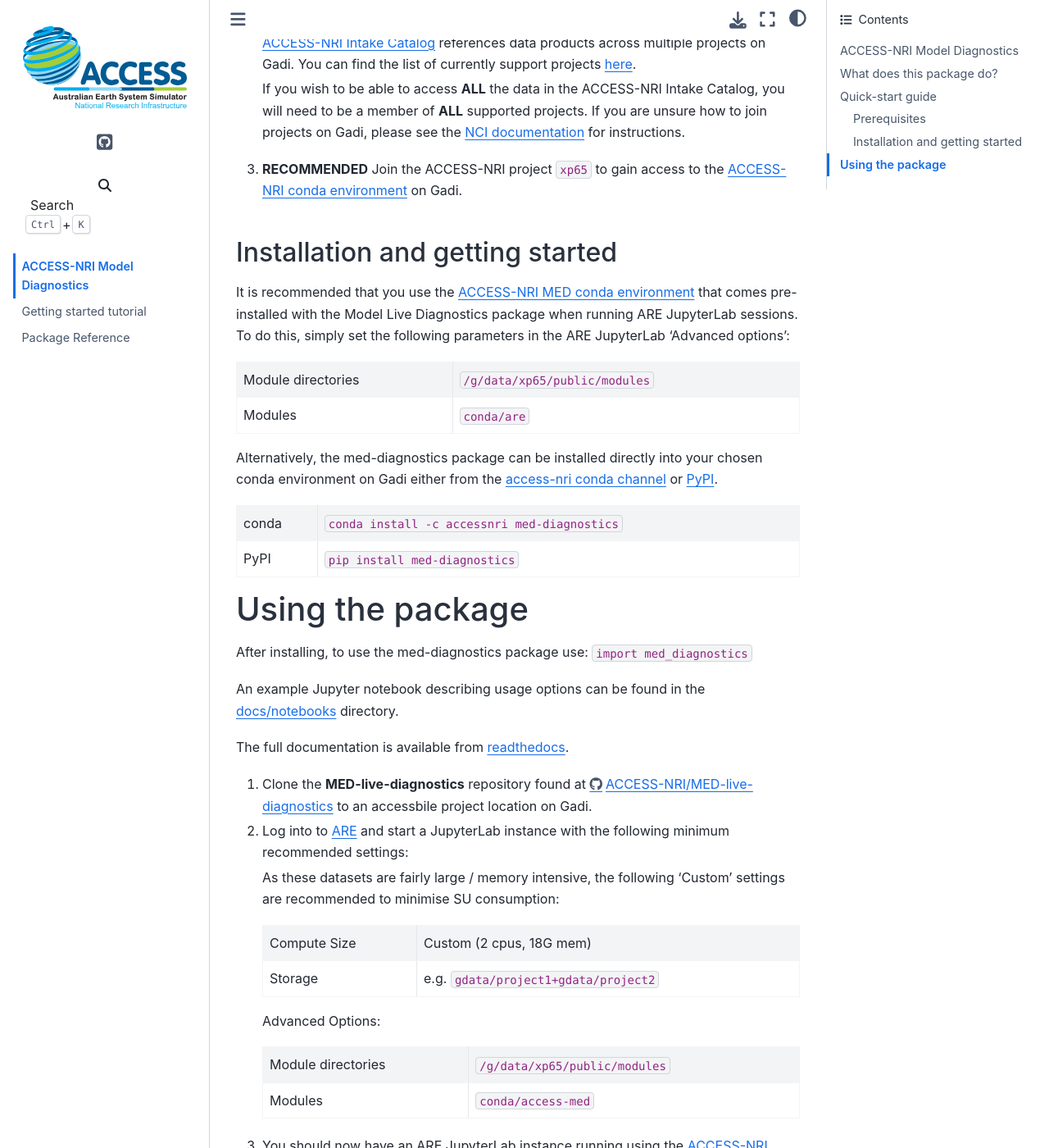
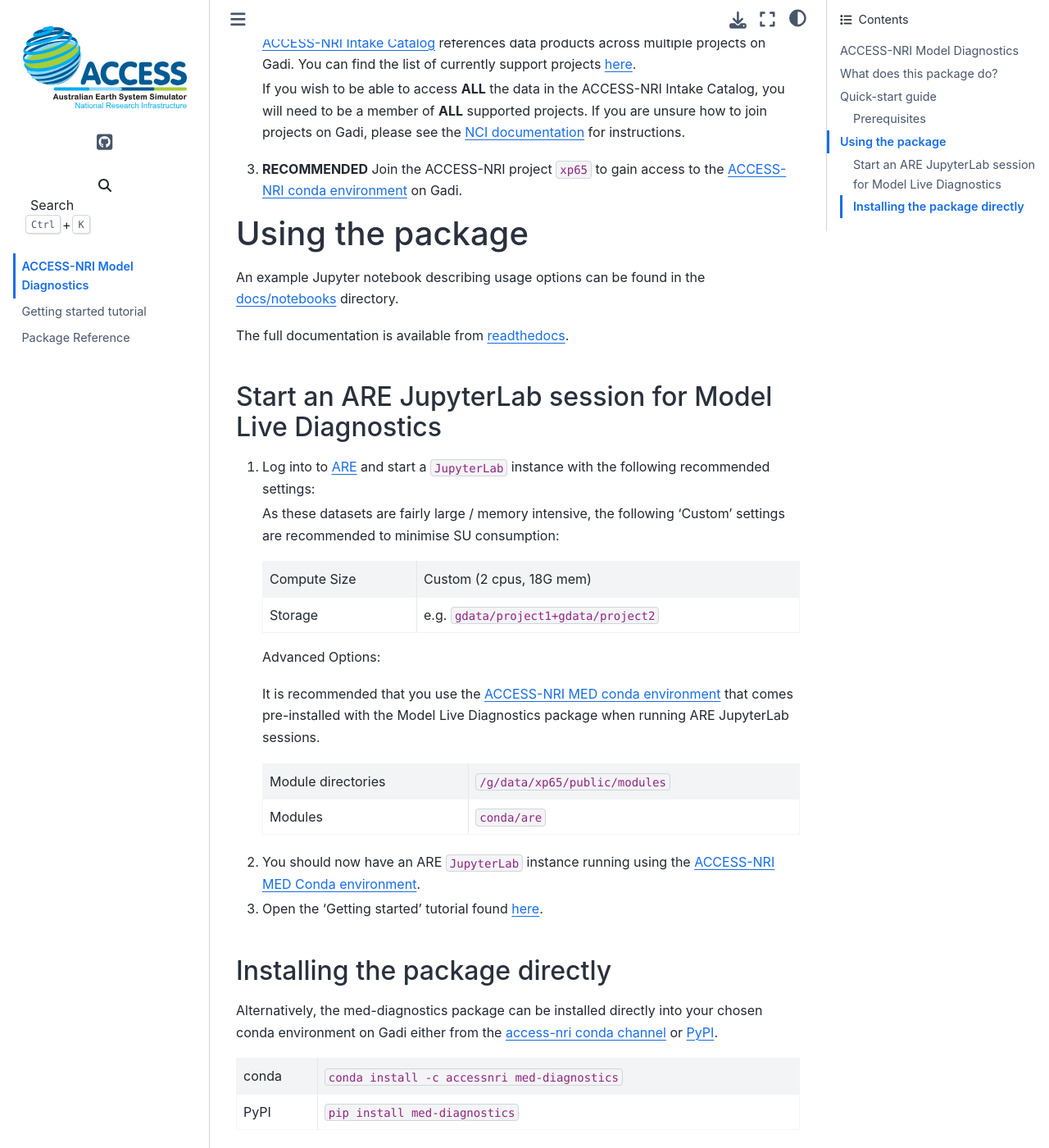
Before and after one commit to ACCESS-NRI/MED-live-diagnostics, a Sphinx documentation site: the page built from docs/index.rst, in a window 1280 px wide and 1400 px high, scrolled down 1323 px. Shown: the whole window at 82% size. Built offline with Sphinx 7.4.7 and the Sphinx Book theme 1.1.4, drawn with Linux system fonts in a browser that asks for light colours; some of the changed text lies outside the part shown.

Commit message:
Update index.rst

```diff
--- a/docs/index.rst
+++ b/docs/index.rst
@@ -57,40 +57,17 @@
 #. **RECOMMENDED** Join the ACCESS-NRI project ``xp65`` to gain access to the `ACCESS-NRI conda environment <https://github.com/ACCESS-NRI/MED-condaenv>`_ on Gadi.
 
 
-Installation and getting started
-^^^^^^^^^^^^^
-It is recommended that you use the `ACCESS-NRI MED conda environment <https://github.com/ACCESS-NRI/MED-condaenv>`_ that comes pre-installed with the Model Live Diagnostics package
-when running ARE JupyterLab sessions. To do this, simply set the following parameters in the ARE JupyterLab 'Advanced options':
-
-+-------------------------+----------------------------------+
-| Module directories      | ``/g/data/xp65/public/modules``  |
-+-------------------------+----------------------------------+
-| Modules                 | ``conda/are``                    |
-+-------------------------+----------------------------------+
-
-Alternatively, the med-diagnostics package can be installed directly into your chosen conda environment on Gadi either from the
-`access-nri conda channel <https://anaconda.org/accessnri/med-diagnostics>`_ or `PyPI <https://pypi.org/project/med-diagnostics/>`_.
-
-+---------------+-------------------------------------------------+
-| conda         | ``conda install -c accessnri med-diagnostics``  |
-+---------------+-------------------------------------------------+
-| PyPI          | ``pip install med-diagnostics``                 |
-+---------------+-------------------------------------------------+
-
 Using the package
 =========================
-After installing, to use the med-diagnostics package use: ``import med_diagnostics``
-
 
 An example Jupyter notebook describing usage options can be found in the `docs/notebooks <https://github.com/ACCESS-NRI/MED-live-diagnostics/tree/main/docs/notebooks>`_ directory.
 
 The full documentation is available from `readthedocs <https://med-live-diagnostics.readthedocs.io/en/latest/index.html>`_.
 
+Start an ARE JupyterLab session for Model Live Diagnostics
+^^^^^^^^^^^^^
 
-
-#. Clone the **MED-live-diagnostics** repository found at https://github.com/ACCESS-NRI/MED-live-diagnostics to an accessbile project location on Gadi.
-
-#. Log into to `ARE <https://are.nci.org.au>`_ and start a JupyterLab instance with the following minimum recommended settings:
+#. Log into to `ARE <https://are.nci.org.au>`_ and start a ``JupyterLab`` instance with the following recommended settings:
 
    As these datasets are fairly large / memory intensive, the following 'Custom' settings are recommended to minimise SU consumption:
 
@@ -102,11 +79,27 @@
 
    Advanced Options:
 
-   +-----------------------+-------------------------------------+
-   | Module directories    | ``/g/data/xp65/public/modules``     |
-   +-----------------------+-------------------------------------+
-   | Modules               | ``conda/access-med``                |
-   +-----------------------+-------------------------------------+
+   It is recommended that you use the `ACCESS-NRI MED conda environment <https://github.com/ACCESS-NRI/MED-condaenv>`_ that comes pre-installed with the Model Live Diagnostics package
+   when running ARE JupyterLab sessions.
 
-#. You should now have an ARE JupyterLab instance running using the `ACCESS-NRI MED Conda environment <https://github.com/ACCESS-NRI/MED-condaenv>`_.
-#. Open the `Getting started tutorial notebook <https://med-live-diagnostics.readthedocs.io/en/latest/notebooks/getting_started_tutorial.html>`_ in the notebooks directory, update the path to your MLD clone on Gadi and get started!
+   +-------------------------+----------------------------------+
+   | Module directories      | ``/g/data/xp65/public/modules``  |
+   +-------------------------+----------------------------------+
+   | Modules                 | ``conda/are``                    |
+   +-------------------------+----------------------------------+
+
+#. You should now have an ARE ``JupyterLab`` instance running using the `ACCESS-NRI MED Conda environment <https://github.com/ACCESS-NRI/MED-condaenv>`_.
+
+#. Open the 'Getting started' tutorial found `here <https://med-live-diagnostics.readthedocs.io/en/latest/notebooks/getting_started_tutorial.html>`_.
+
+Installing the package directly
+^^^^^^^^^^^^^
+
+Alternatively, the med-diagnostics package can be installed directly into your chosen conda environment on Gadi either from the
+`access-nri conda channel <https://anaconda.org/accessnri/med-diagnostics>`_ or `PyPI <https://pypi.org/project/med-diagnostics/>`_.
+
++---------------+-------------------------------------------------+
+| conda         | ``conda install -c accessnri med-diagnostics``  |
++---------------+-------------------------------------------------+
+| PyPI          | ``pip install med-diagnostics``                 |
++---------------+-------------------------------------------------+
```
